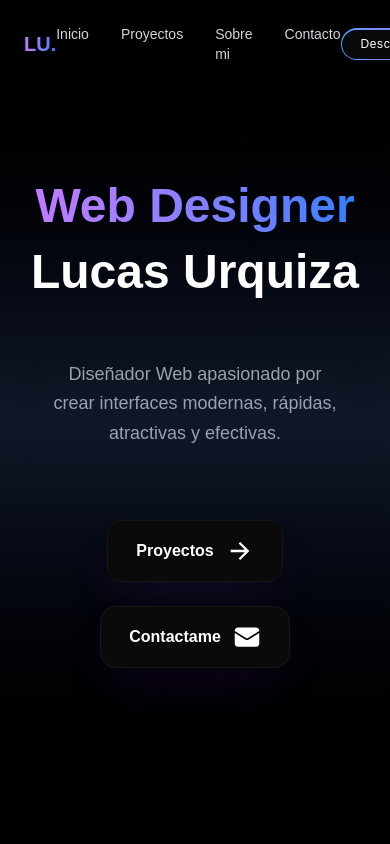
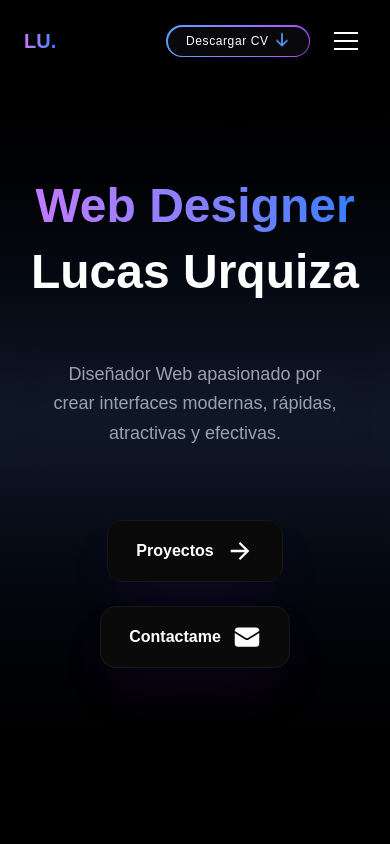
Before and after one commit to LucasUr11/mi-porfolio, a React (Vite) app: page / in a window 390 px wide. Shown: the top 844 px of the page. Built offline with nearby package versions, Linux system fonts and the light colour scheme.

Commit message:
Ajuste del Navbar para moviles.-

```diff
--- a/src/components/Navbar.tsx
+++ b/src/components/Navbar.tsx
@@ -1,10 +1,12 @@
 import { useState, useEffect } from "react";
-import { motion } from "framer-motion";
+import { motion, AnimatePresence } from "framer-motion";
+
 
 export default function Navbar() {
     const [isScrolled, setIsScrolled] = useState(false);
+    const [isOpen, setIsOpen] = useState(false);
 
-    // Detectamos el scroll para cambiar el estado del fondo
+    // Detectamos el scroll para cambiar el estado del fondo.-
     useEffect(() => {
         const handleScroll = () => {
             if (window.scrollY > 50) {
@@ -20,7 +22,7 @@ export default function Navbar() {
 
     const navLinks = [
         { name: "Inicio", href: "/" },
-        { name: "Proyectos", href: "/#projects" }, // Esto requiere un pequeño ajuste si quieres volver desde otra página
+        { name: "Proyectos", href: "/#projects" },
         { name: "Sobre mi", href: "/#about" },
         { name: "Contacto", href: "/#contact" },
     ];
@@ -28,13 +30,12 @@ export default function Navbar() {
     return (
         <nav
             className={`fixed top-0 left-0 w-full z-50 transition-all duration-500 ${isScrolled
-                ? "py-4 bg-black/40 backdrop-blur-md border-b border-white/5"
+                ? "py-4 bg-black/60 backdrop-blur-md border-b border-white/5"
                 : "py-6 bg-transparent"
                 }`}
         >
             <div className="max-w-6xl mx-auto px-6 flex justify-between items-center">
-
-                {/* Logo con degradado coherente a tu Hero */}
+                {/* Logo */}
                 <motion.div
                     initial={{ opacity: 0 }}
                     animate={{ opacity: 1 }}
@@ -43,8 +44,8 @@ export default function Navbar() {
                     LU.
                 </motion.div>
 
-                {/* Links de Navegación */}
-                <div className="flex gap-8">
+                {/* Desktop Menu - Visible solo en md en adelante */}
+                <div className="hidden md:flex gap-8 items-center">
                     {navLinks.map((link) => (
                         <a
                             key={link.name}
@@ -52,31 +53,27 @@ export default function Navbar() {
                             className="text-sm font-medium text-gray-300 hover:text-purple-400 transition-colors relative group"
                         >
                             {link.name}
-                            {/* Línea animada al hacer hover */}
                             <span className="absolute -bottom-1 left-0 w-0 h-[0.063em] bg-purple-400 transition-all duration-300 group-hover:w-full" />
                         </a>
                     ))}
                 </div>
 
-                {/* Botón de CV o Acción Rápida (Opcional) */}
+                {/* Botón CV y Hamburguesa */}
+                <div className="flex items-center gap-4">
                     <a
-                    href="./Lucas_Urquiza-CV.pdf" // El archivo debe estar en la carpeta 'public'
-                    download="Lucas_Urquiza-CV.pdf" // Nombre con el que se guardará en la PC del usuario
+                        href="./Lucas_Urquiza-CV.pdf"
+                        download="Lucas_Urquiza-CV.pdf"
                         className="inline-block no-underline"
                     >
                         <button
                             className="relative group cursor-pointer flex items-center justify-between bg-zinc-950 text-xs px-5 py-2 rounded-full text-white tracking-wider shadow-2xl transition-all duration-500 hover:scale-105 active:scale-95 font-medium w-[12em] overflow-hidden p-[1.5px]"
                         >
-                        {/* Capa del borde degradado */}
+                            {/* Fondos animados.- */}
                             <span className="absolute inset-0 bg-linear-to-r from-blue-400 to-purple-500"></span>
-
-                        {/* Fondo interno que se aclara en hover */}
                             <span className="absolute inset-[1.5px] bg-zinc-950 rounded-full z-0 transition-all duration-500 group-hover:bg-zinc-900"></span>
-
-                        {/* Brillo interno sutil al pasar el mouse */}
                             <span className="absolute inset-0 opacity-0 group-hover:opacity-20 transition-opacity duration-500 bg-linear-to-r from-blue-400 to-purple-500 blur-md z-0"></span>
 
-                        {/* Contenido del botón */}
+                            {/* Contenido del botón.- */}
                             <span className="relative z-10 flex justify-between items-center w-full">
                                 Descargar CV
                                 <svg
@@ -96,7 +93,43 @@ export default function Navbar() {
                             </span>
                         </button>
                     </a>
+
+                    {/* Botón Hamburguesa - Visible solo en móvil */}
+                    <button
+                        onClick={() => setIsOpen(!isOpen)}
+                        className="md:hidden flex flex-col gap-1.5 z-50 p-2 cursor-pointer"
+                    >
+                        <div className={`w-6 h-0.5 bg-white transition-all ${isOpen ? "rotate-45 translate-y-2" : ""}`}></div>
+                        <div className={`w-6 h-0.5 bg-white transition-all ${isOpen ? "opacity-0" : ""}`}></div>
+                        <div className={`w-6 h-0.5 bg-white transition-all ${isOpen ? "-rotate-45 -translate-y-2" : ""}`}></div>
+                    </button>
                 </div>
+            </div>
+
+            {/* Menú Desplegable Móvil */}
+            <AnimatePresence>
+                {isOpen && (
+                    <motion.div
+                        initial={{ opacity: 0, height: 0 }}
+                        animate={{ opacity: 1, height: "auto" }}
+                        exit={{ opacity: 0, height: 0 }}
+                        className="md:hidden bg-zinc-900 border-b border-white/10 overflow-hidden"
+                    >
+                        <div className="flex flex-col p-6 gap-4">
+                            {navLinks.map((link) => (
+                                <a
+                                    key={link.name}
+                                    href={link.href}
+                                    onClick={() => setIsOpen(false)}
+                                    className="text-lg text-gray-300 hover:text-purple-400 transition-colors"
+                                >
+                                    {link.name}
+                                </a>
+                            ))}
+                        </div>
+                    </motion.div>
+                )}
+            </AnimatePresence>
         </nav>
     );
 }
```
Lines whose indentation alone changed are shown as unchanged.
